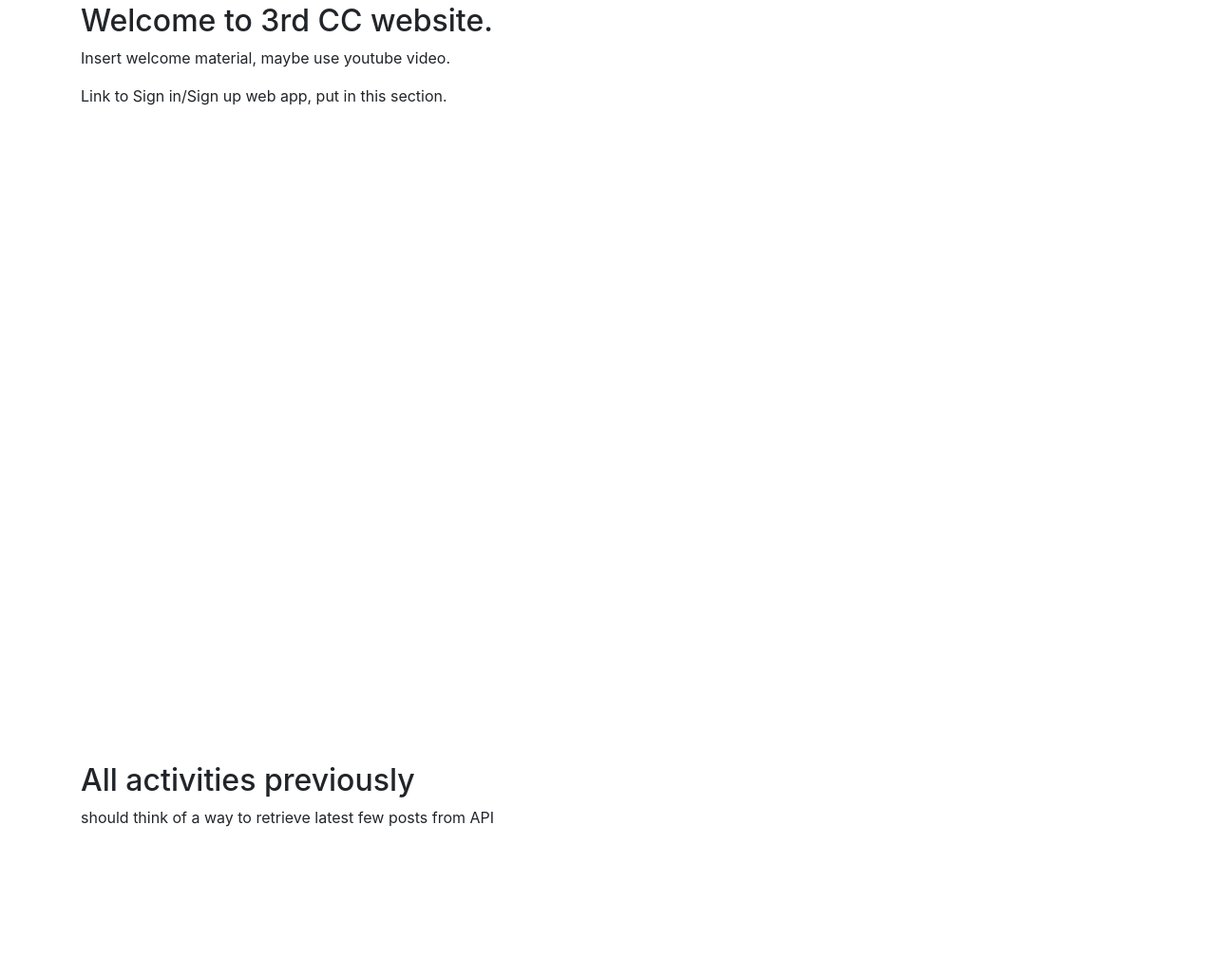
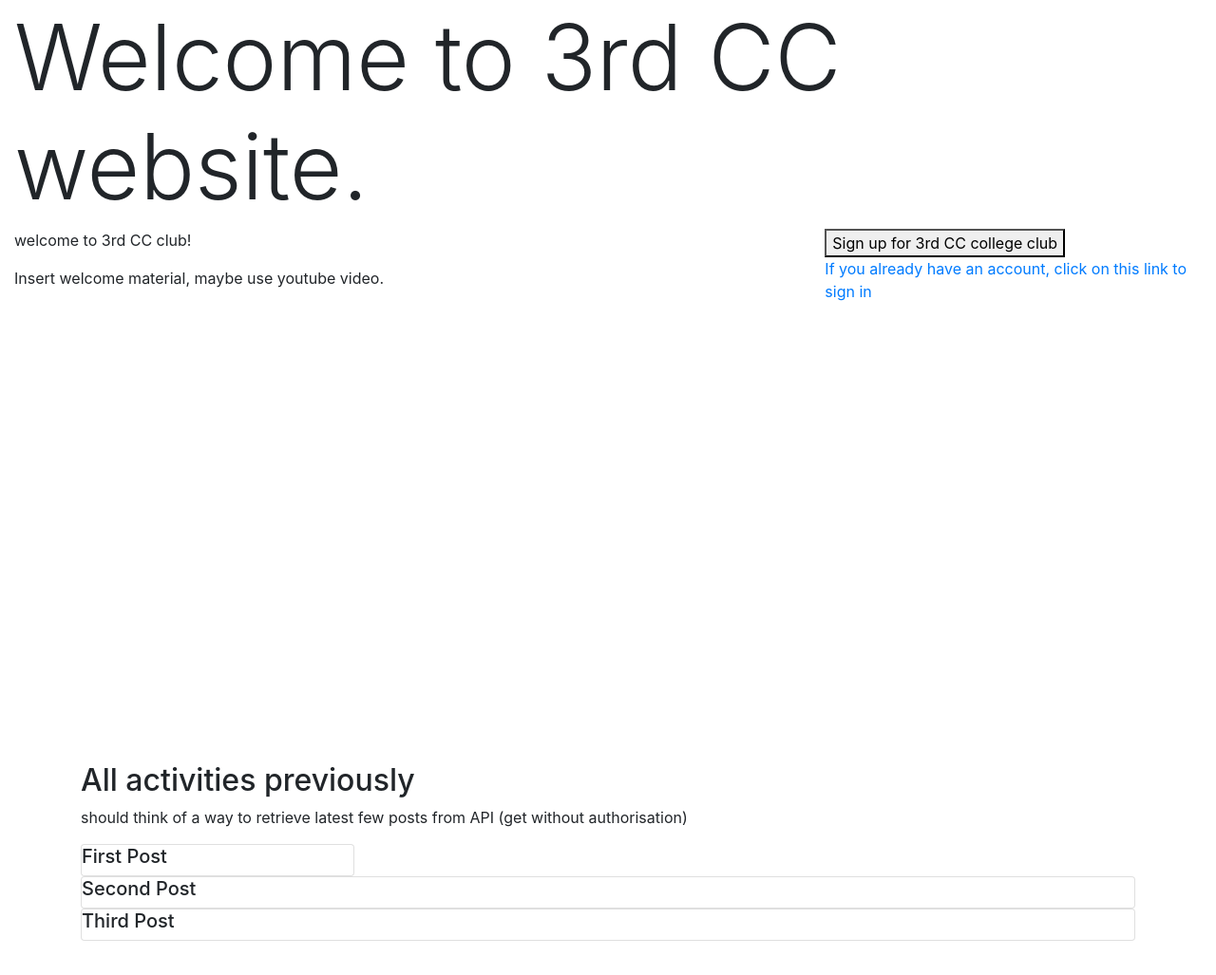
Before and after one commit to LUXIANZE/third-cc-website, a plain HTML site: page index.html in a window 1280 px wide. Shown: the part 797-1824 px from the top of the page at 95% size. Drawn offline with nearby package versions, Linux system fonts and the light colour scheme.

Commit message:
Updated Page structure.

```diff
--- a/index.css
+++ b/index.css
@@ -1,3 +1,11 @@
 .fullheight{
     height: 100vh;
 }
+
+html{
+    scroll-behavior: smooth;
+}
+
+.centralise{
+    align-self: center;
+}
--- a/index.html
+++ b/index.html
@@ -11,6 +11,8 @@
         <meta name="viewport" content="width=device-width, initial-scale=1, shrink-to-fit=no">
     </head>
     <body>
+
+        <!-- NAV PAGE, should be removed during production -->
         <div class="fullheight container">
             <h1>Navigation Bar</h1>
             <ul>
@@ -18,16 +20,37 @@
                 <li><a href="#welcome">Welcome</a></li>
                 <li><a href="#activities">Activities</a></li>
             </ul>
+        </div>
 
+        <!-- WELCOME PAGE -->
+        <div id="welcome" class="fullheight container-fluid">
+            <h2 class="display-1">Welcome to 3rd CC website.</h2>
+            <div class="row">
+                <div class="col-8">
+                    <p>welcome to 3rd CC club!</p>
+                    <p>Insert welcome material, maybe use youtube video.</p>
+                </div>
+                <div class="col-4">
+                    <button>Sign up for 3rd CC college club</button>
+                    <br/>
+                    <a href="#">If you already have an account, click on this link to sign in</a>
+                </div>
+            </div>
         </div>
-        <div id="welcome" class="fullheight container">
-            <h2>Welcome to 3rd CC website.</h2>
-            <p>Insert welcome material, maybe use youtube video.</p>
-            <p>Link to Sign in/Sign up web app, put in this section.</p>
-        </div>
+
+        <!-- ACTIVITIES PAGE -->
         <div id="activities" class="fullheight container">
             <h2>All activities previously</h2>
-            <p>should think of a way to retrieve latest few posts from API</p>
+            <p>should think of a way to retrieve latest few posts from API (get without authorisation)</p>
+            <div class="card centralise" style="width: 18rem;">
+                <h5>First Post</h5>
+            </div>
+            <div class="card">
+                <h5>Second Post</h5>
+            </div>
+            <div class="card">
+                <h5>Third Post</h5>
+            </div>
         </div>
 
 
```
